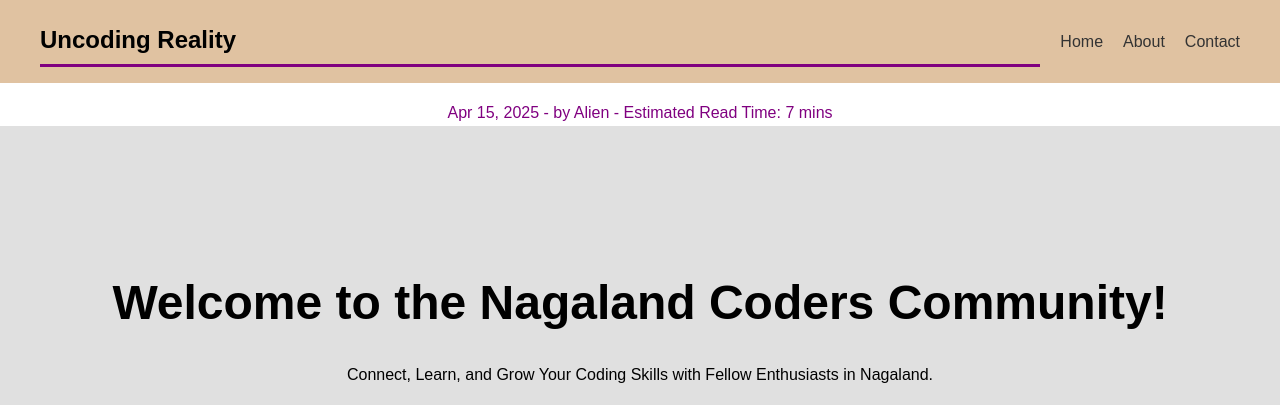
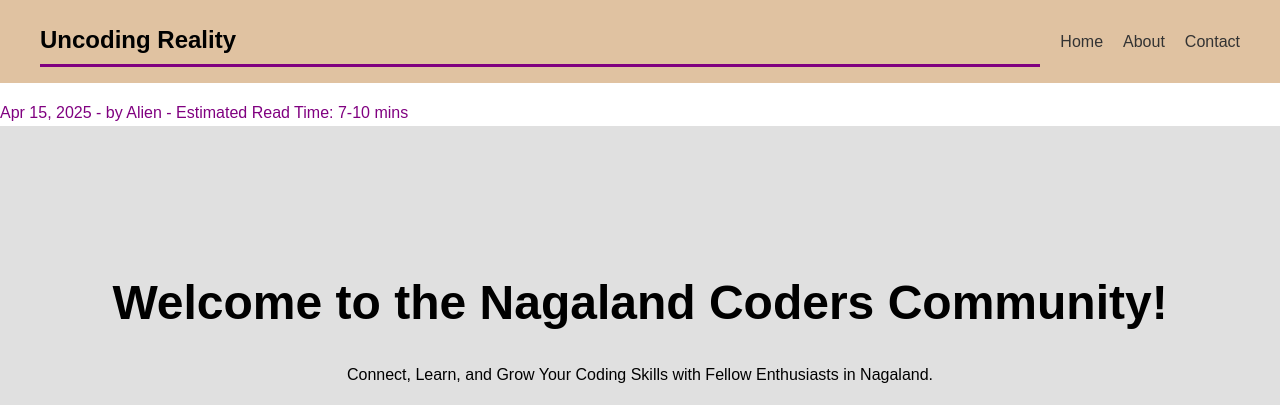
Before and after one commit to AlienQ7/programmers, a plain HTML site: page index.html in a window 1280 px wide. Shown: the top 405 px of the page. Drawn offline with Linux system fonts and the light colour scheme.

Commit message:
Update index.html

```diff
--- a/index.html
+++ b/index.html
@@ -65,8 +65,8 @@
             </nav>
         </div>
     </header>
-    <div class="hero-meta" style="text-align: center; color: #800080; margin-top: 10px;">
-        Apr 15, 2025 - by Alien - Estimated Read Time: 7 mins
+    <div class="hero-meta" style="color: #800080; margin-top: 10px;">
+        Apr 15, 2025 - by Alien - Estimated Read Time: 7-10 mins
     </div>
 
 
```
